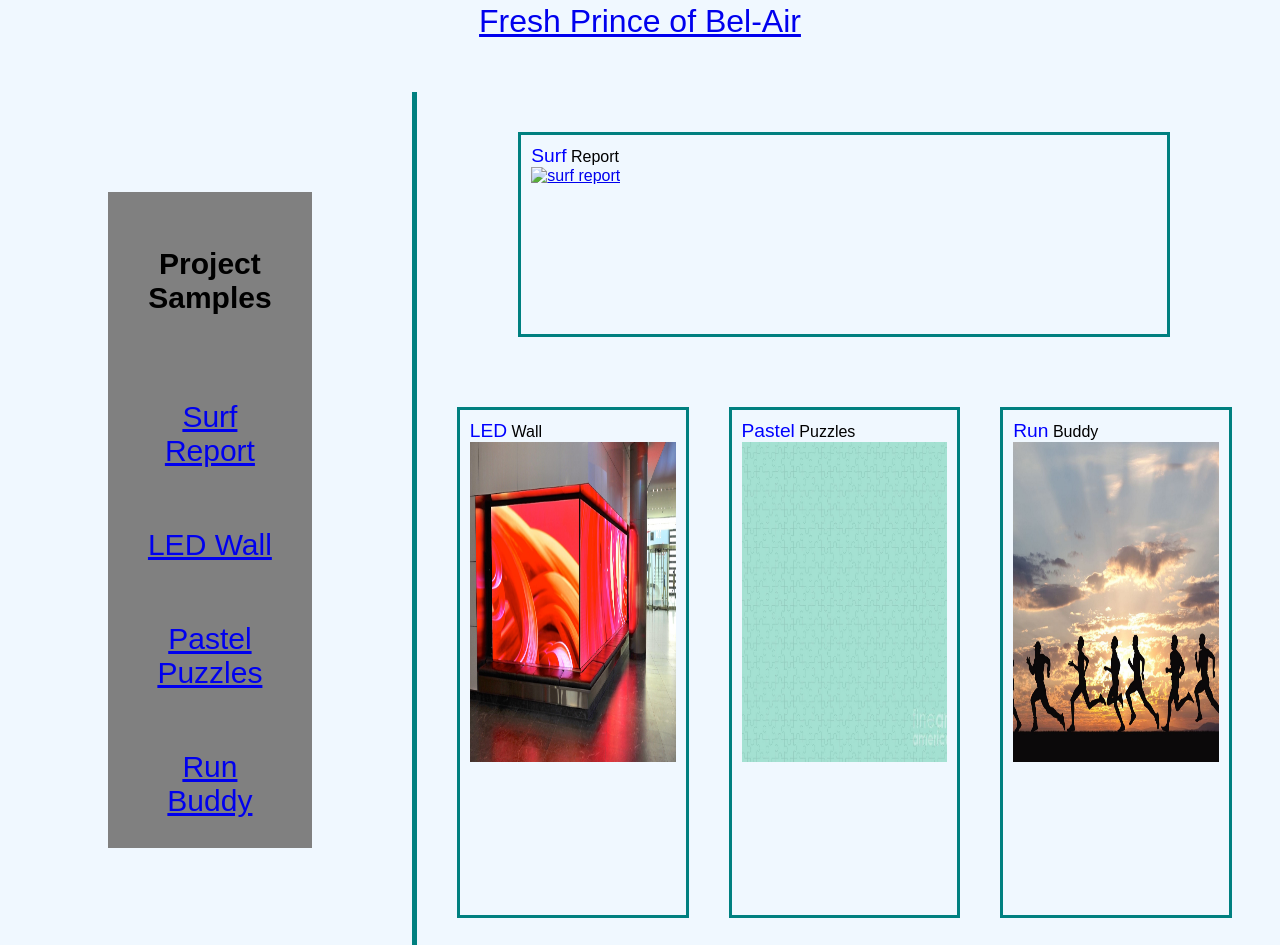
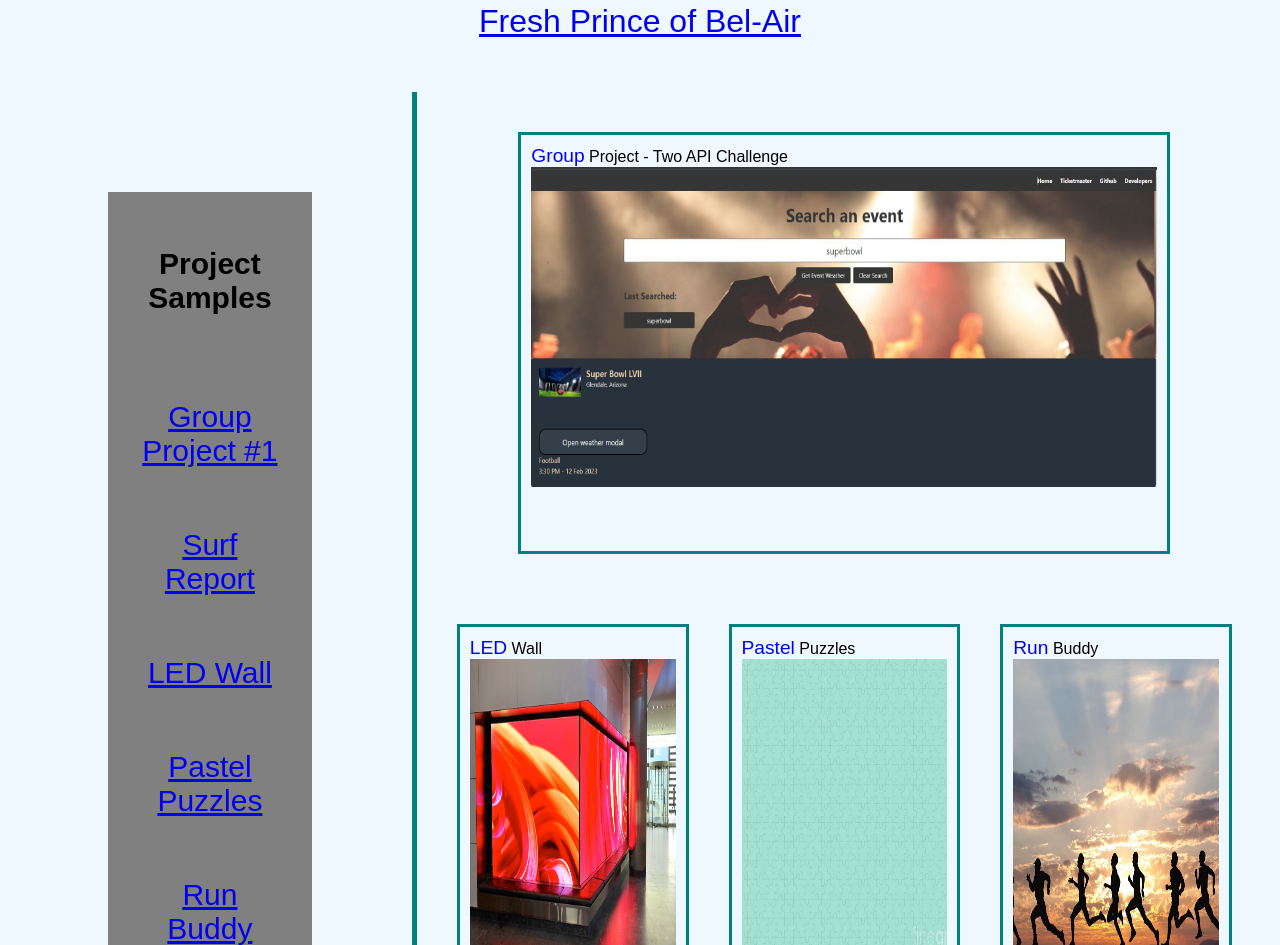
Before and after one commit to fjnelson/portfolio, a plain HTML site: page index.html in a window 1280 px wide. Shown: the part 1393-2338 px from the top of the page. Drawn offline with Linux system fonts and the light colour scheme.

Commit message:
adding project #1 to portfolio

```diff
--- a/index.html
+++ b/index.html
@@ -47,6 +47,7 @@
     <div class="aside" div id="aside">
         <h2><strong>Project Samples</strong></h2>
         <!-- I dont have any projects to link to so these just link to my main github page -->
+        <a href="https://github.com/fjnelson/01-project-dosequis-api">Group Project #1</a>
         <a href="https://github.com/fjnelson">Surf Report</a>
         <a href="https://github.com/fjnelson">LED Wall</a>
         <a href="https://github.com/fjnelson">Pastel Puzzles</a>
@@ -56,8 +57,8 @@
 <div class="applications" div id="applications">
     <section class="card-big">
         <!-- cards link to a separate html page -->
-      <header><span class="seo">Surf</span> Report</header>
-      <a href="./assets/pages/surf.html"><img src="./assets/images/surf-report.jpeg" alt="surf report" /></a>
+      <header><span class="seo">Group</span> Project - Two API Challenge</header>
+      <a href="./assets/pages/surf.html"><img src="./assets/images/01-group-screenshot.JPG" alt="Group Project Event Search" /></a>
     </section>
     <section class="card">
       <header><span class="seo">LED</span> Wall</header>
```
Also changed, not shown: assets/images/01-group-screenshot.JPG (added).
